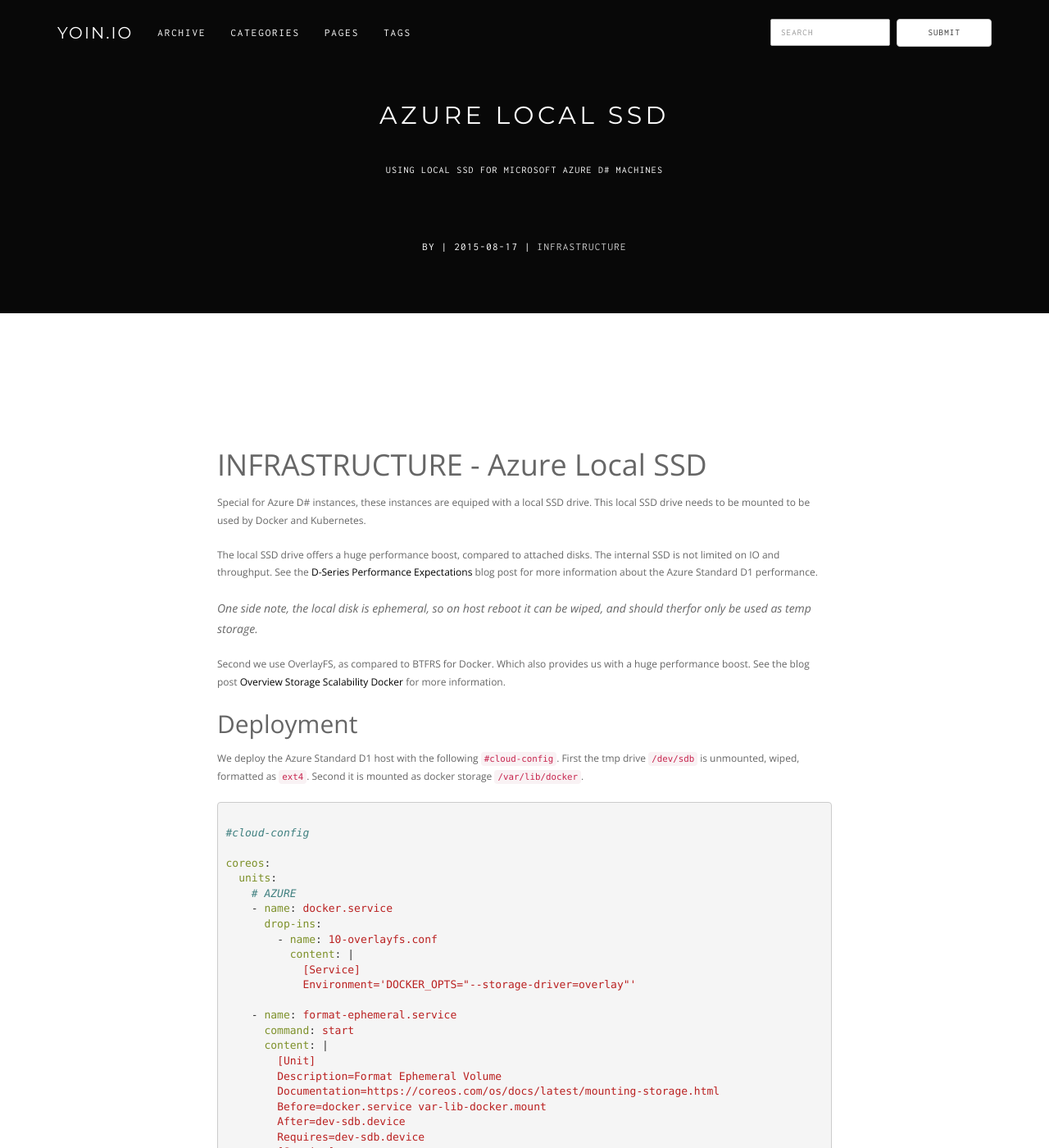
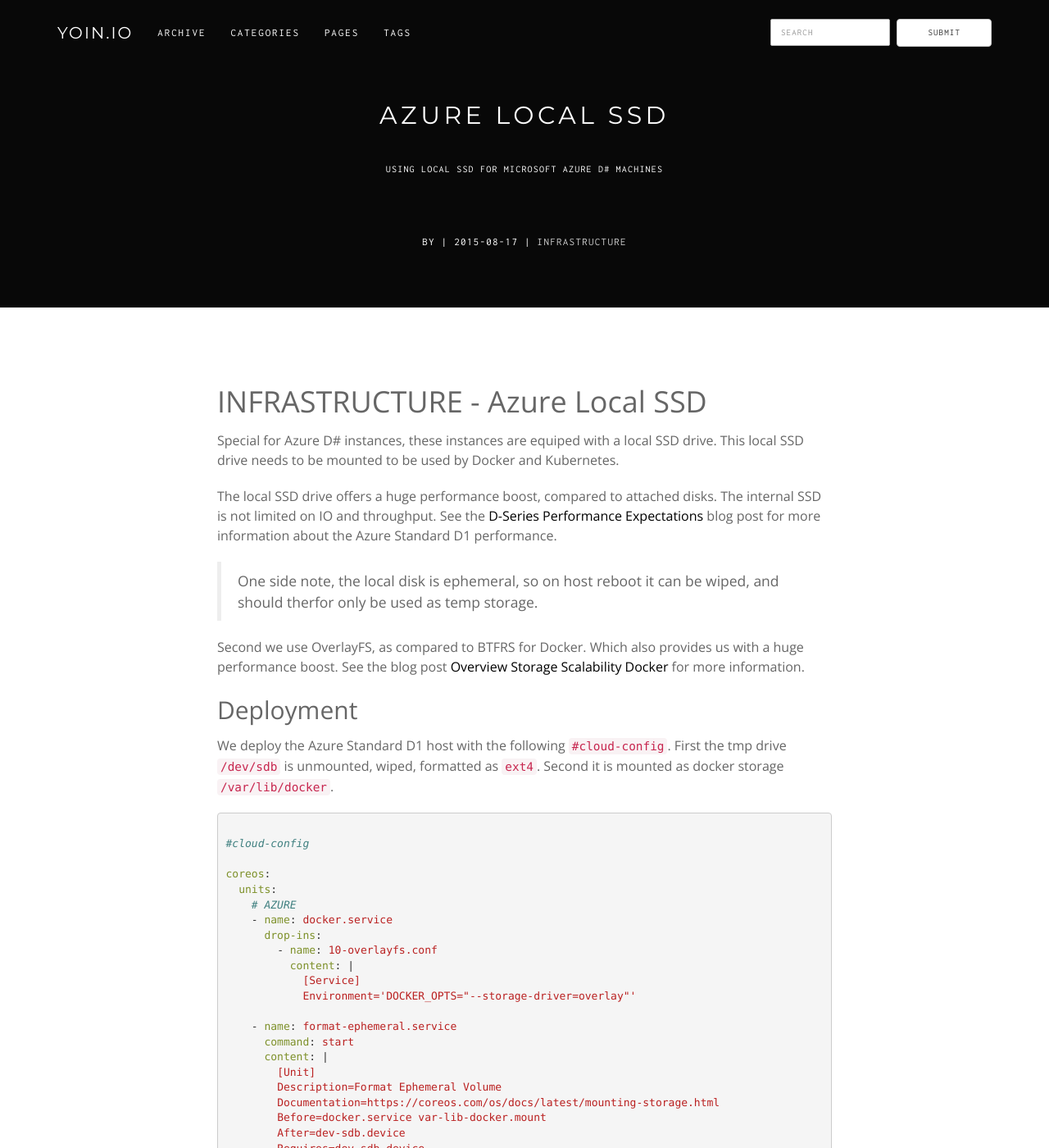
Before and after one commit to jongpieter/yoin, a Jekyll site: the page built from _posts/2015-08-17-azure-local-ssd.md, in a window 1280 px wide and 1400 px high. Shown: the whole window at 82% size. Built offline with Jekyll 4.4.1, drawn with Linux system fonts in a browser that asks for light colours; Markdown is read by kramdown in place of the engine named in the settings; comment, search, counter and statistics services are not loaded.

Commit message:
Matched 404 page to theme, fixed css issue for quote and increased font size

```diff
--- a/404.html
+++ /dev/null
@@ -1 +0,0 @@
-Sorry this page does not exist =(
--- a/_layouts/post.html
+++ b/_layouts/post.html
@@ -9,7 +9,7 @@
 <!-- /HEADER -->
 
 <!-- COMPONENTS -->
-<section class="module">
+<section class="module module-small">
   <div class="container">
     <div class="row">
       <div class="col-sm-8 col-sm-offset-2">
--- a/assets/css/custom.css
+++ b/assets/css/custom.css
@@ -2,6 +2,32 @@
 Project: Semantic
 Place here your custom CSS styles
 ------------------------------------------------------------------ */
+@charset "UTF-8";
+/*! normalize.css v3.0.1 | MIT License | git.io/normalize */
+/**
+ * 1. Set default font family to sans-serif.
+ * 2. Prevent iOS text size adjust after orientation change, without disabling
+ *    user zoom.
+ */
+html {
+  font-family: sans-serif;
+  /* 1 */
+  -ms-text-size-adjust: 100%;
+  /* 2 */
+  -webkit-text-size-adjust: 100%;
+  /* 2 */
+}
+
+html, body {
+  height: 100%;
+  font-size: 100%;
+  line-height: 1.5;
+}
+
+a:visited {
+  color: #000;
+}
+
 .module-header-small {
-	padding: 120px 0 0px;
+  padding: 120px 0 0px;
 }
--- a/assets/css/style.css
+++ b/assets/css/style.css
@@ -496,14 +496,14 @@
 p, ol, ul, blockquote {
 	margin: 0 0 20px;
 }
-
+/*
 blockquote {
 	border: 0;
 	font-style: italic;
 	font-size: 14px;
 	padding: 0;
 }
-
+*/
 .font-alt {
 	font-family: "Montserrat", sans-serif;
 	text-transform: uppercase;
```
Also changed, not shown: 404.md (added, +14 -0 lines).
